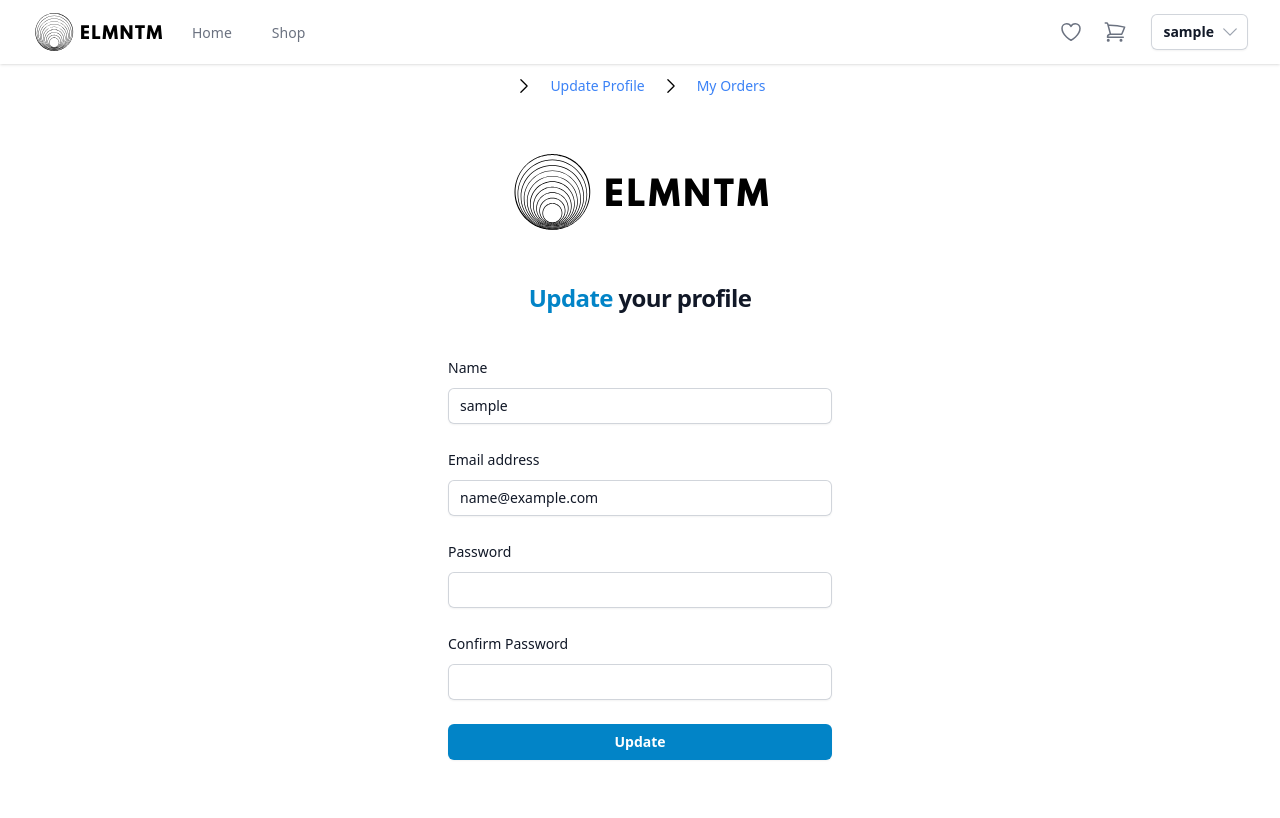
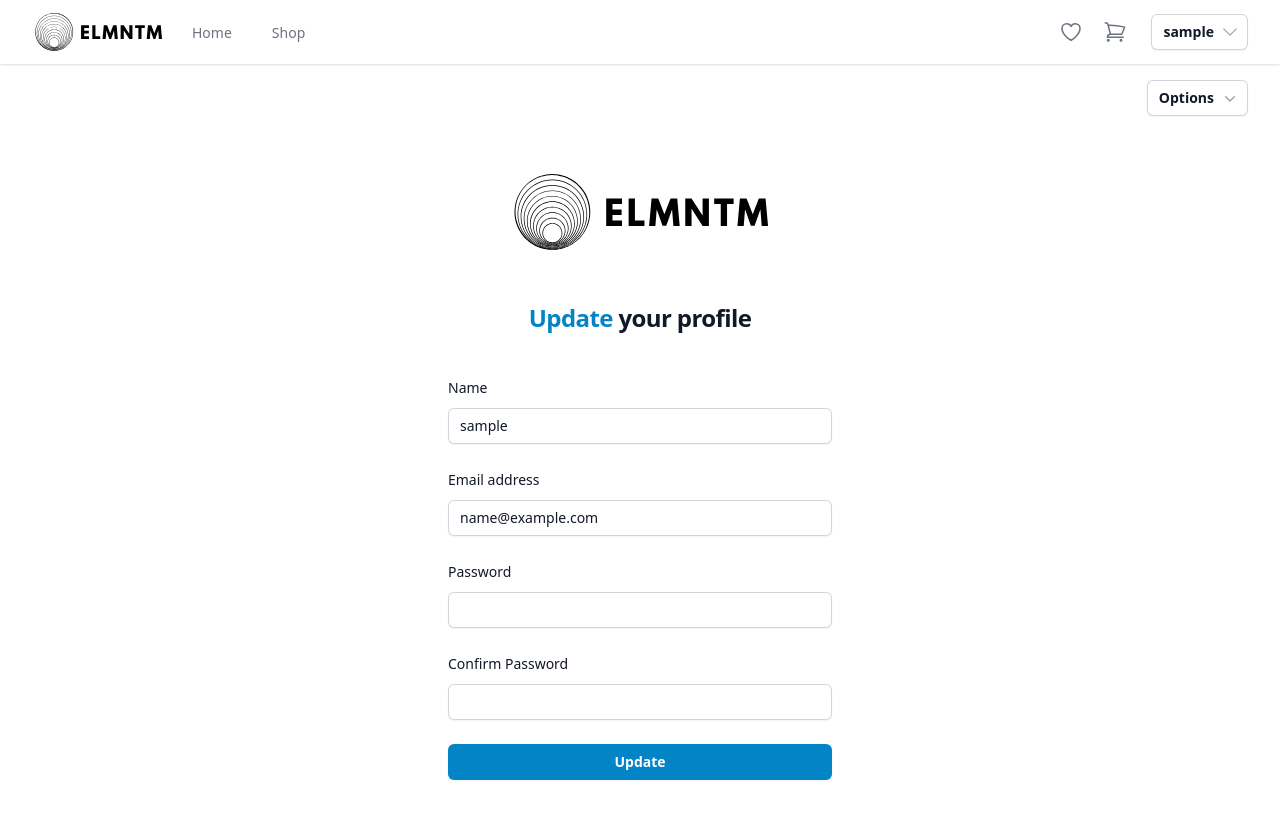
Before and after one commit to nikoauer/Elementum-E-Commerce-Store, a React (Vite) app in the folder Frontend/: page /profile in a window 1280 px wide. Shown: the top 818 px of the page. Built offline with nearby package versions, Linux system fonts and the light colour scheme; sample sign-in values are in the browser's storage.

Commit message:
added some modifications to profile button for seeing orders

```diff
--- a/Frontend/src/pages/User/Profile.jsx
+++ b/Frontend/src/pages/User/Profile.jsx
@@ -6,7 +6,13 @@ import { useDispatch, useSelector } from "react-redux"
 import { NavLink } from "react-router-dom"
 import { useProfileMutation } from "../../redux/api/usersAPISlice"
 import logo from "../../images/logo8.svg"
-import { ChevronRightIcon } from "@heroicons/react/24/outline";
+import { Fragment } from 'react'
+import { Menu, Transition } from '@headlessui/react'
+import { ChevronDownIcon } from '@heroicons/react/20/solid'
+
+function classNames(...classes) {
+  return classes.filter(Boolean).join(' ')
+}
 
 
 const Profile = () => {
@@ -42,32 +48,62 @@ const Profile = () => {
         }
       };
 
-      const pages = [
-        { name: 'Update Profile', to:"/profile", current: false },
-        { name: 'My Orders', to: '/user-orders', current: true },
-      ]
-
     return(
         <>
-        {/* Navigation for profile and orders */}
-        <nav className="flex justify-center" aria-label="Breadcrumb">
-        <ol role="list" className="flex items-center space-x-4">
-          {pages.map((page) => (
-            <li key={page.name}>
-              <div className="flex items-center">
-                <ChevronRightIcon className="h-5 w-5"></ChevronRightIcon>
-                <NavLink
-                  to={page.to}
-                  className="ml-4 text-sm font-medium text-blue-500 hover:text-blue-700"
-                  aria-current={page.current ? 'page' : undefined}
-                >
-                  {page.name}
-                </NavLink>
+          <div className="flex items-center justify-center mt-1">
+            <div className="px-4 sm:px-6 lg:px-8 w-full max-w-screen-xl">
+              <div className="flex justify-end">
+              <Menu as="div" className="relative inline-block justify-end text-left">
+                  <div>
+                    <Menu.Button className="inline-flex w-full justify-center gap-x-1.5 rounded-md bg-white px-3 py-2 text-sm font-semibold text-gray-900 shadow-sm ring-1 ring-inset ring-gray-300 hover:bg-gray-50">
+                      Options
+                      <ChevronDownIcon className="-mr-1 h-5 w-5 text-gray-400" aria-hidden="true" />
+                    </Menu.Button>
+                  </div>
+
+                  <Transition
+                    as={Fragment}
+                    enter="transition ease-out duration-100"
+                    enterFrom="transform opacity-0 scale-95"
+                    enterTo="transform opacity-100 scale-100"
+                    leave="transition ease-in duration-75"
+                    leaveFrom="transform opacity-100 scale-100"
+                    leaveTo="transform opacity-0 scale-95"
+                  >
+                    <Menu.Items className="absolute right-0 z-10 mt-2 w-56 origin-top-right rounded-md bg-white shadow-lg ring-1 ring-black ring-opacity-5 focus:outline-none">
+                      <div className="py-1">
+                        <Menu.Item>
+                          {({ active }) => (
+                            <NavLink
+                              to='/profile'
+                              className={classNames(
+                                active ? 'bg-gray-100 text-gray-900' : 'text-gray-700',
+                                'block px-4 py-2 text-sm'
+                              )}
+                            >
+                              Update Profile
+                            </NavLink>
+                          )}
+                        </Menu.Item>
+                        <Menu.Item>
+                          {({ active }) => (
+                            <NavLink
+                              to='/user-orders'
+                              className={classNames(
+                                active ? 'bg-gray-100 text-gray-900' : 'text-gray-700',
+                                'block px-4 py-2 text-sm'
+                              )}
+                            >
+                              My Orders
+                            </NavLink>
+                          )}
+                        </Menu.Item>
+                      </div>
+                    </Menu.Items>
+                  </Transition>
+            </Menu>
               </div>
-            </li>
-          ))}
-        </ol>
-      </nav>
+
       {/* update profile section */}
         <div className="flex min-h-full flex-1 flex-col justify-center px-6 py-12 lg:px-8">
         <div className="sm:mx-auto sm:w-full sm:max-w-sm">
@@ -174,6 +210,8 @@ const Profile = () => {
           </form>
         </div>
       </div>
+      </div>
+      </div>
       </>
     )
 }
```
